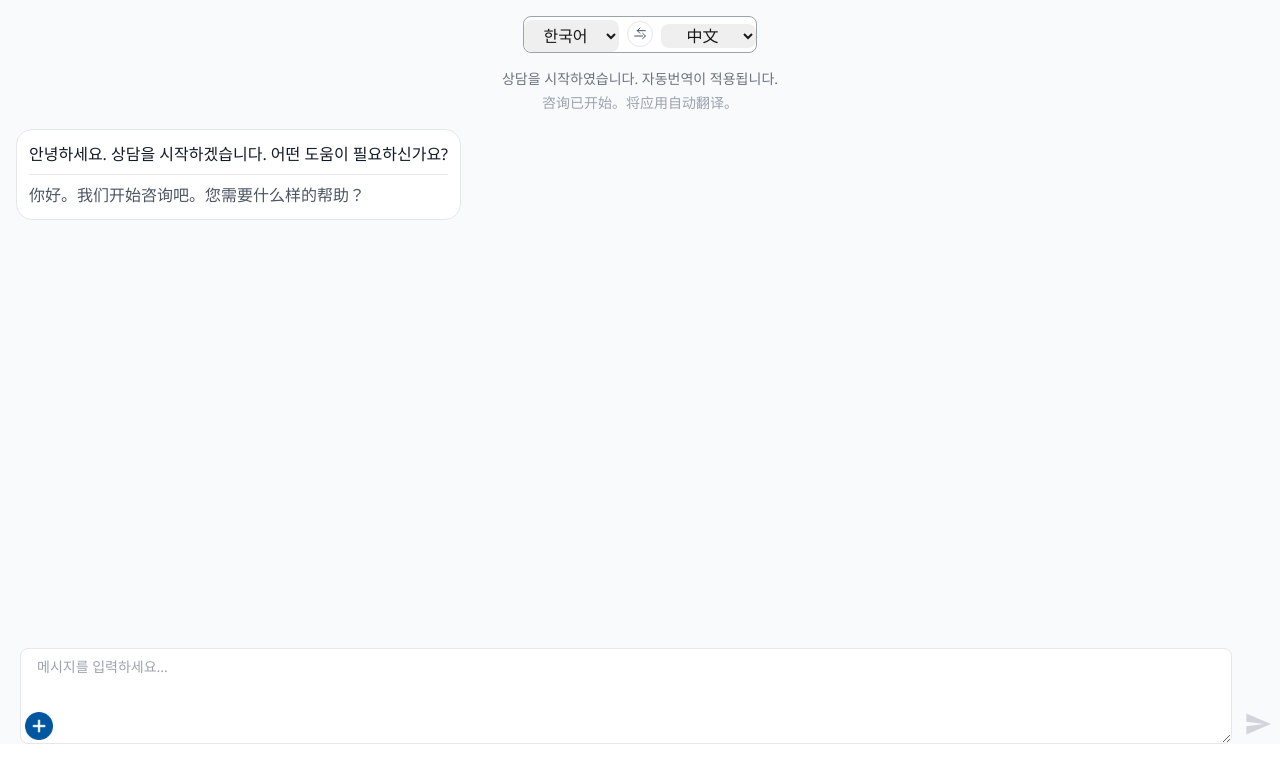
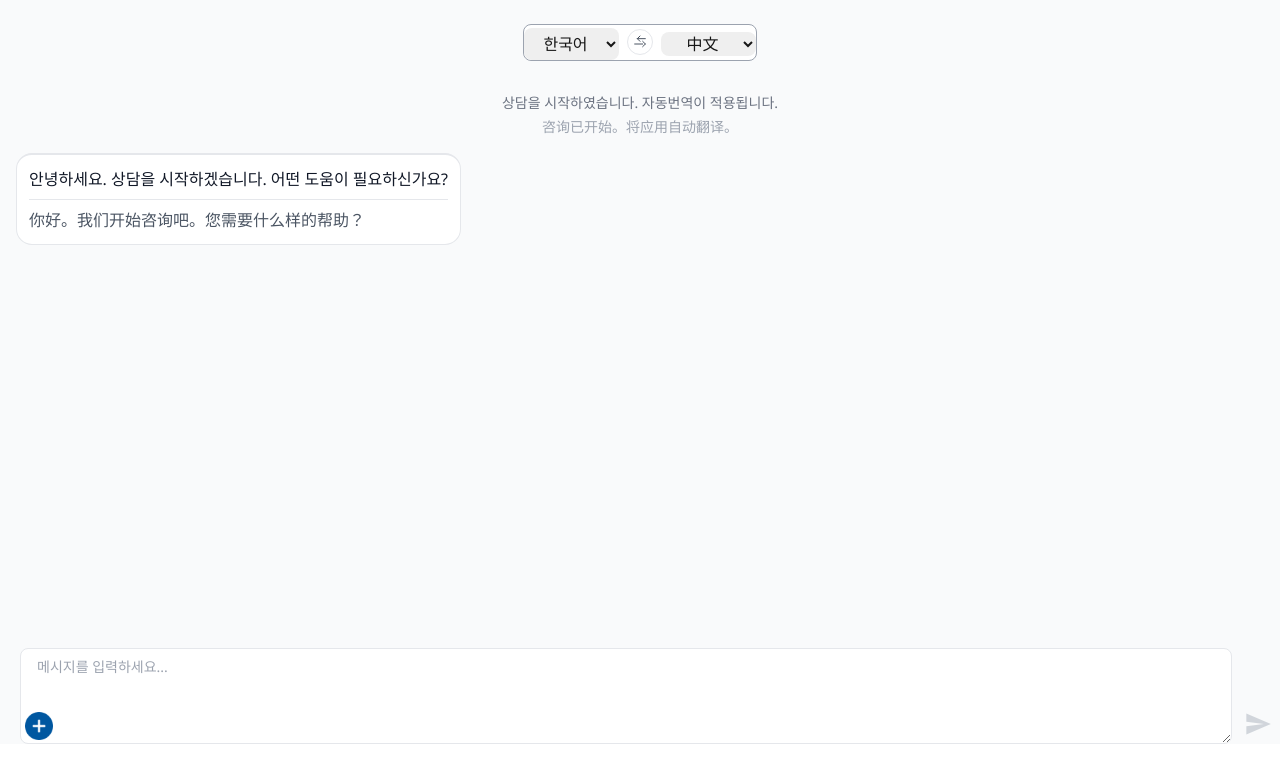
Before and after one commit to LawCare/Law_Care-FE, a Next.js app: page /live-chat in a window 1280 px wide. Shown: the top 782 px of the page. Built offline with nearby package versions, Linux system fonts and the light colour scheme.

Commit message:
feat: css 수정

```diff
--- a/src/components/LiveChat/Chatting.jsx
+++ b/src/components/LiveChat/Chatting.jsx
@@ -146,7 +146,7 @@ const Chatting = ({ onKeywordClick }) => {
   return (
     <div className="h-[93vh] flex flex-col bg-gray-50">
       {/* 언어 선택 영역*/}
-      <div className="max-w-xl mx-auto p-4 pb-0">
+      <div className="max-w-xl mx-auto pb-6 pt-6">
         <div className=" items-center space-x-2 text-md rounded-lg border border-gray-400 bg-white">
           <select value={sourceLang} onChange={(e) => setSourceLang(e.target.value)} className="flex-1 py-1 rounded-lg">
             {Object.entries(languages).map(([code, name]) => (
@@ -185,7 +185,7 @@ const Chatting = ({ onKeywordClick }) => {
           {languages[sourceLang]} - {languages[targetLang]}
         </div> */}
       </div>
-      <div className="flex-none p-4 pt-1 mt-3">
+      <div className="flex-none px-4 pt-2 pb-4">
         <div className="text-center space-y-1">
           <p className="text-gray-500 text-sm">{HEADER_MESSAGE.ko}</p>
           <p className="text-gray-500 text-sm">{HEADER_MESSAGE.targetLang}</p>
@@ -193,16 +193,16 @@ const Chatting = ({ onKeywordClick }) => {
         </div>
       </div>
 
-      <div className="flex flex-col h-[1000px]">
+      <div className="flex flex-col h-[600px]">
         {/* 채팅 영역 - 스크롤 가능 */}
         <div className="flex-1 overflow-y-scroll px-4 space-y-4 min-h-[400px] max-h-[600px]">
           {messages.map((message) => (
             <div key={message.id} className={`flex ${message.sender === 'user' ? 'justify-end' : 'justify-start'}`}>
               <div
-                className={`max-w-md p-3  rounded-2xl ${
+                className={`max-w-md p-3 rounded-2xl border-t-2 border ${
                   message.sender === 'user'
                     ? message.type === 'chat'
-                      ? 'bg-blue-100'
+                      ? 'bg-blue-50'
                       : 'bg-green-100'
                     : 'bg-white border'
                 }`}
```
